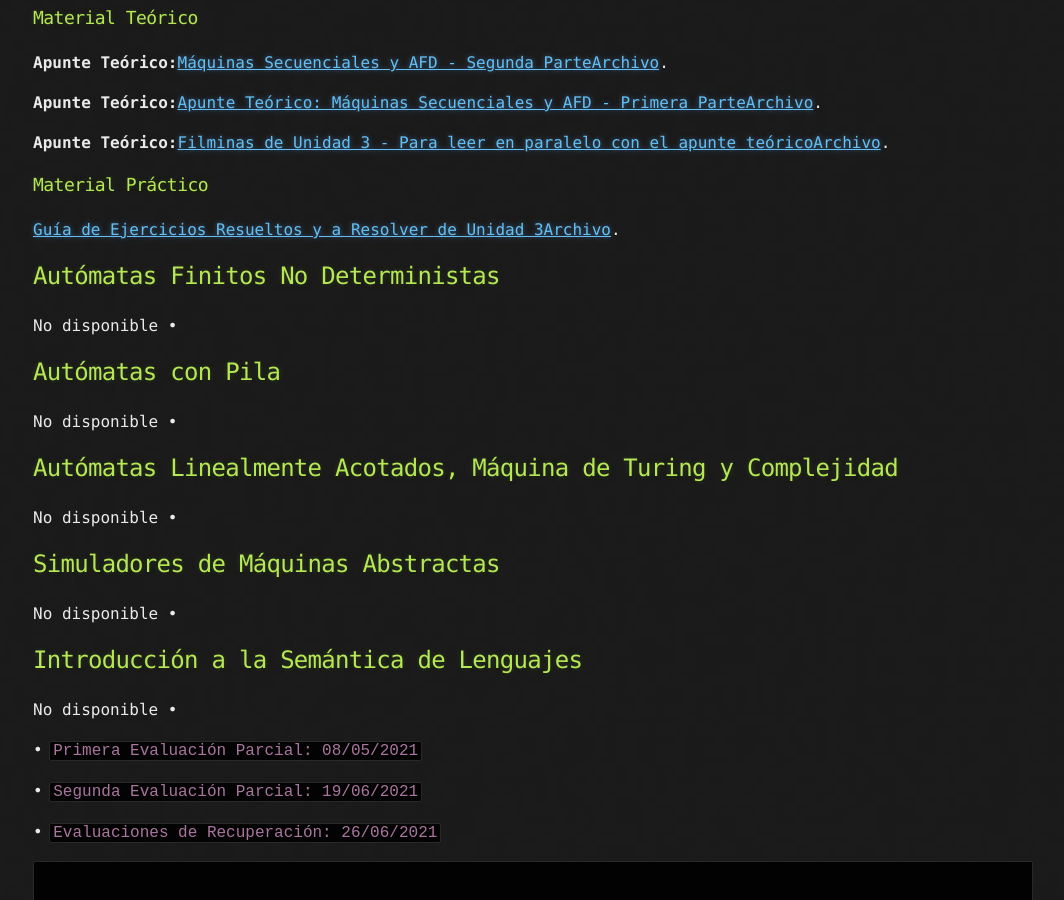
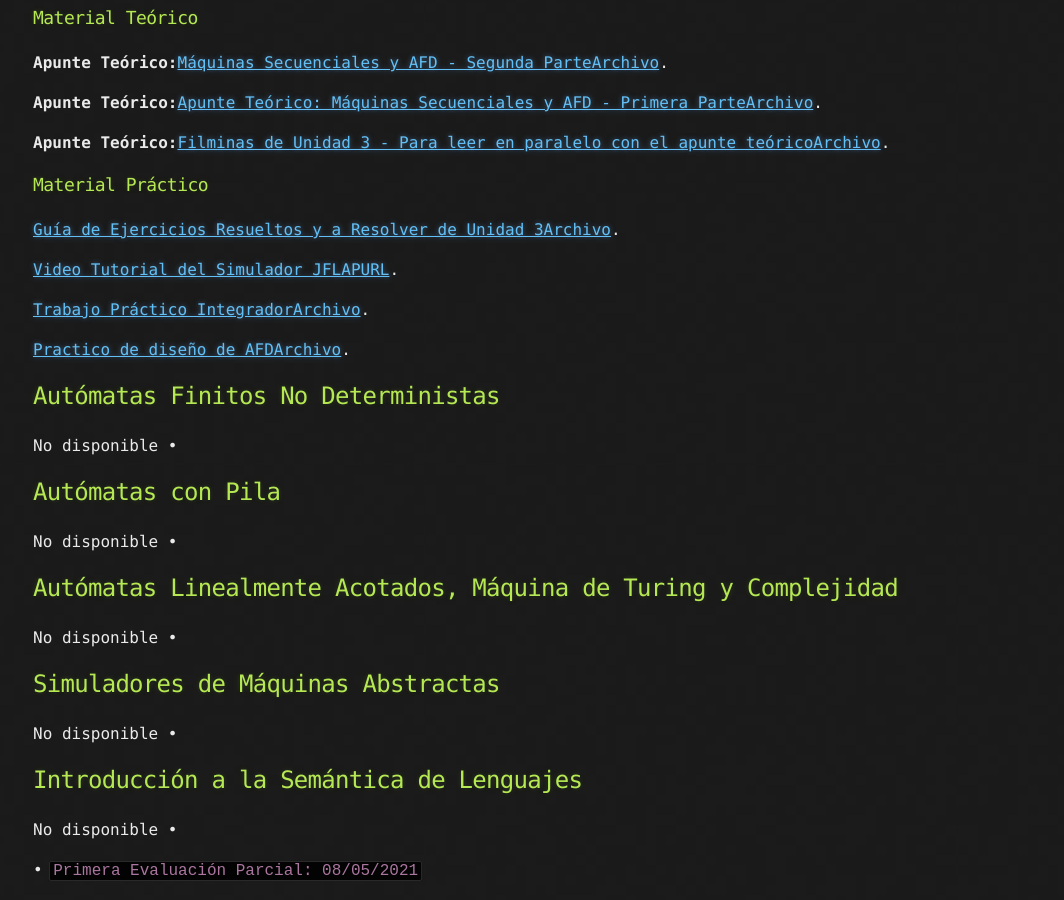
Before and after one commit to Ismael0351/utnfrcssl, a Jekyll site: the page built from index.md, in a window 1280 px wide and 900 px high, scrolled down 1664 px. Shown: the whole window, without its empty margins (107-1171 px from the left). Built offline with Jekyll 4.4.1, drawn with Linux system fonts in a browser that asks for light colours; our own code applies the rules of GitHub Pages for plain Markdown files.

Commit message:
Update index.md

```diff
--- a/index.md
+++ b/index.md
@@ -64,7 +64,14 @@ Introducción a la Lingüística Matemática: símbolos, alfabetos, palabras y l
 
 ### 	Material Práctico
 
-<a href="Guía de Ejercicios Resueltos y a Resolver de Unidad 3Archivo" target="_blank">Guía de Ejercicios Resueltos y a Resolver de Unidad 3Archivo</a>.
+<a href="https://drive.google.com/file/d/1Pdp_uBN8XpcRtMbzWKGaYdXgPksIF0YU/view?usp=sharing">Guía de Ejercicios Resueltos y a Resolver de Unidad 3Archivo</a>.
+
+<a href="https://www.youtube.com/watch?v=I4wI0mwQYow&feature=youtu.be">Video Tutorial del Simulador JFLAPURL</a>.
+
+<a href="https://drive.google.com/file/d/1-a0yV4ZrH2zRO7HKpxZDpsKBsZnITJV3/view?usp=sharing">Trabajo Práctico IntegradorArchivo</a>.
+
+<a href="https://drive.google.com/file/d/1c0-Oa8rglEYnC5Pm_1AkXXoPaIehnyZJ/view?usp=sharing" target="_blank">Practico de diseño de AFDArchivo</a>.
+
 
 ## Autómatas Finitos No Deterministas
 No disponible
```
